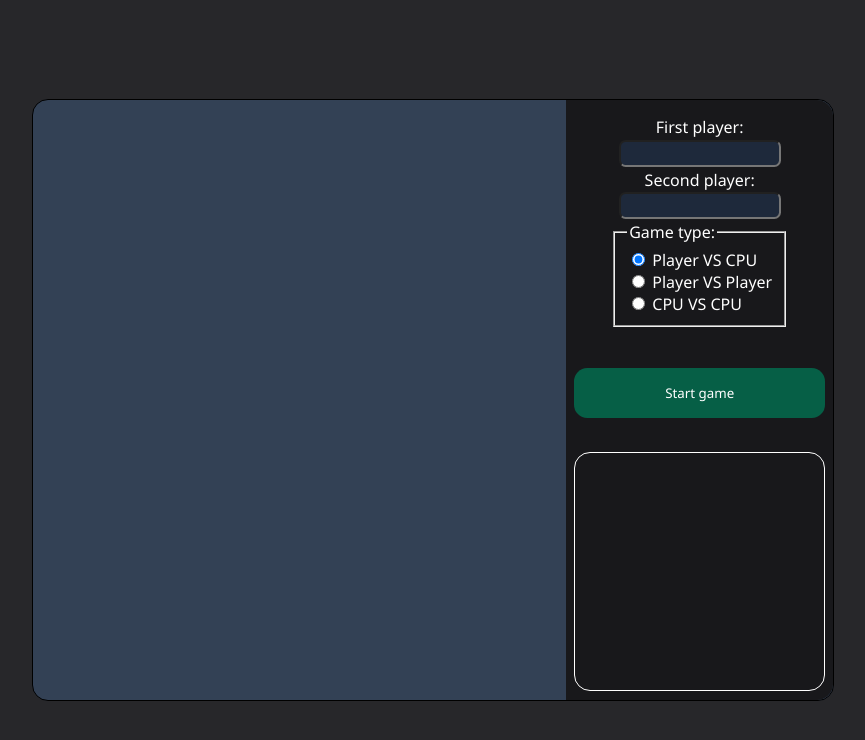
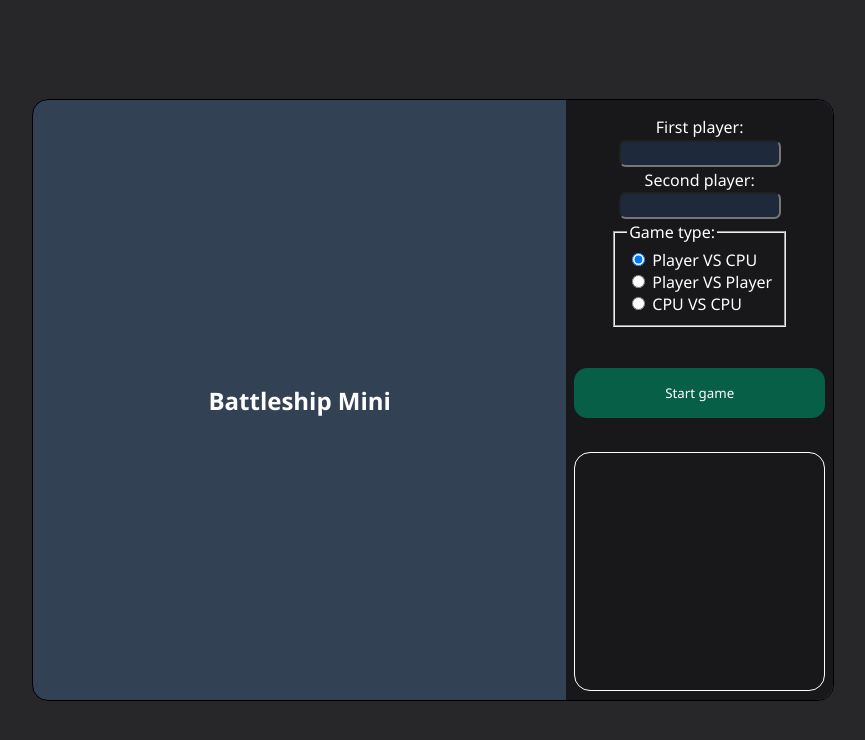
Before and after one commit to eeeeaa/battleship-project, a website built with webpack: page src/template.html in a window 1280 px wide. Shown: the whole page, without its empty margins (207-1072 px from the left). Built offline with nearby package versions, Linux system fonts and the light colour scheme.

Commit message:
add title and minor ui style change

```diff
--- a/src/css/style.css
+++ b/src/css/style.css
@@ -41,8 +41,13 @@ body {
   gap: 2em;
 }
 
+.title {
+  font-size: x-large;
+  font-weight: 700;
+}
+
 .board-label {
-  color: black;
+  color: white;
   font-size: large;
   font-weight: 700;
   max-width: 100%;
--- a/src/js/index.js
+++ b/src/js/index.js
@@ -67,7 +67,7 @@ function main() {
 function gameLoop(game) {
   game.startGame({
     placementAction: (players, finish) => {
-      const SHIP_COUNT = 5;
+      const SHIP_COUNT = 8;
       pushToEventLog(`ship placement is setting up...`);
       //setup placement
       for (let player of players) {
--- a/src/template.html
+++ b/src/template.html
@@ -8,7 +8,9 @@
   <body>
     <div id="main-content">
       <div class="game-space">
-        <div class="board-list"></div>
+        <div class="board-list">
+          <div class="title">Battleship Mini</div>
+        </div>
         <div class="game-information">
           <div class="player-name-list"></div>
           <div class="game-form-container">
```
Also changed, not shown: dist/index.html, dist/main.js, 1 other file.
